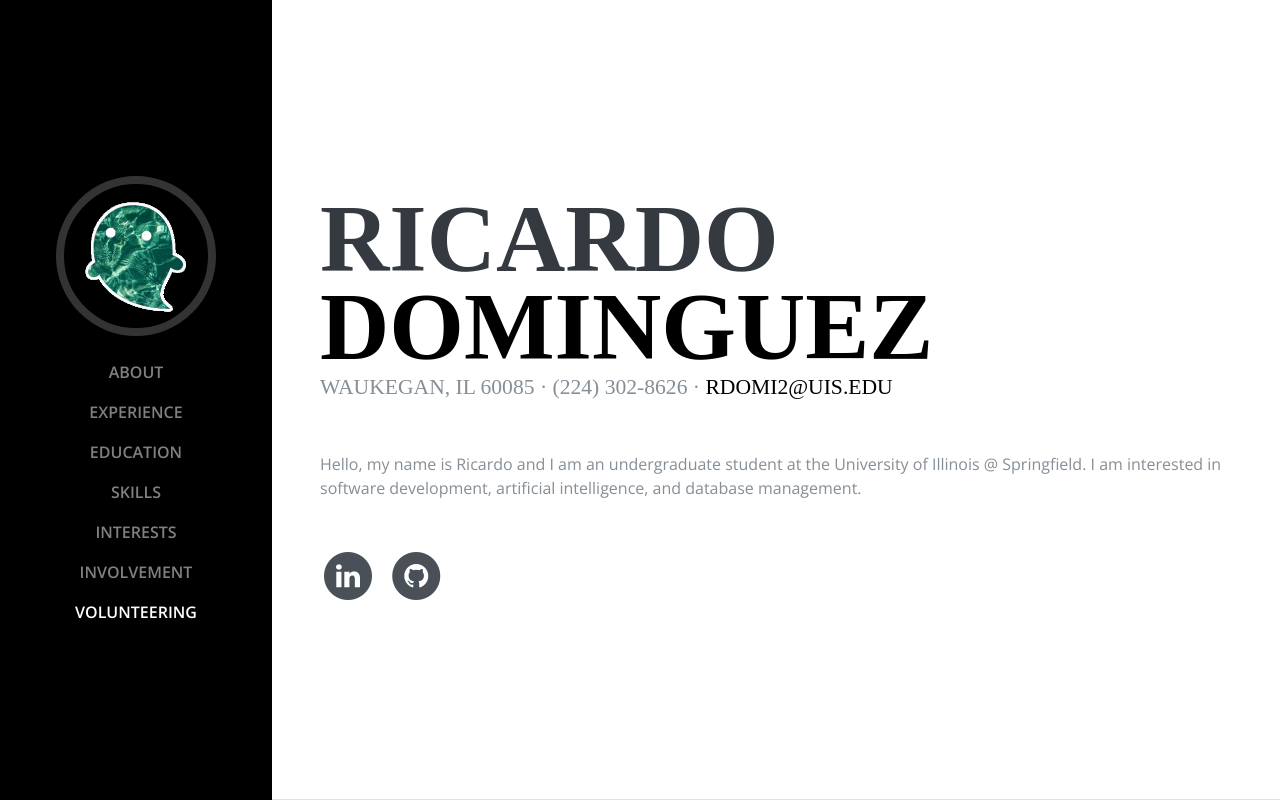
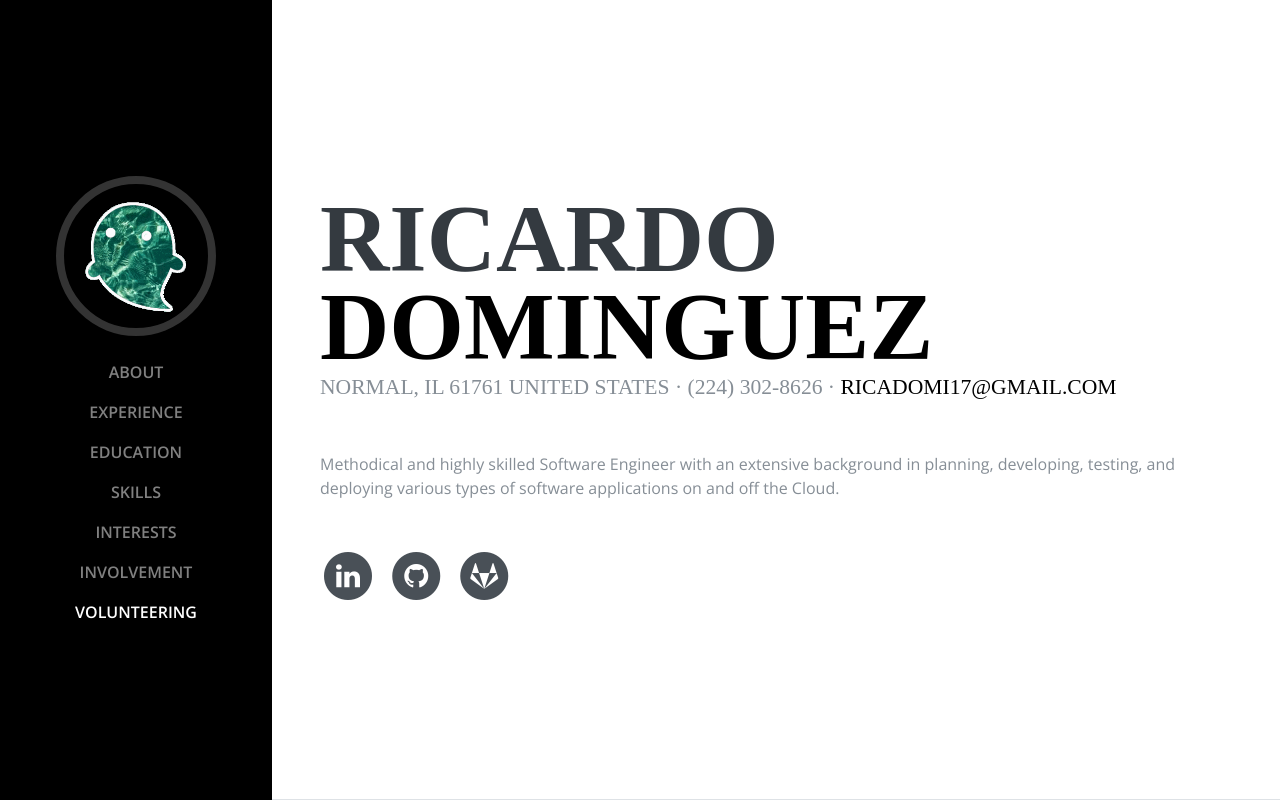
Before and after one commit to ricdominguez/ricdominguez.github.io, a plain HTML site: page index.html in a window 1280 px wide. Shown: the top 800 px of the page. Drawn offline with nearby package versions, Linux system fonts and the light colour scheme; a web font is replaced by a local one.

Commit message:
Update several files

```diff
--- a/index.html
+++ b/index.html
@@ -58,10 +58,13 @@
           <h1 class="mb-0">Ricardo
             <span class="text-primary">Dominguez</span>
           </h1>
-          <div class="subheading mb-5">Waukegan, IL 60085 · (224) 302-8626 ·
-            <a href="mailto:rdomi2@uis.edu">rdomi2@uis.edu</a>
+          <div class="subheading mb-5">
+              Normal, IL 61761 United States · (224) 302-8626 · <a href="mailto:ricadomi17@gmail.com">ricadomi17@gmail.com</a>
           </div>
-          <p class="mb-5">Hello, my name is Ricardo and I am an undergraduate student at the University of Illinois @ Springfield. I am interested in software development, artificial intelligence, and database management.</p>
+          <p class="mb-5">
+              Methodical and highly skilled Software Engineer with an extensive background in planning, developing,
+              testing, and deploying various types of software applications on and off the Cloud.
+          </p>
           <ul class="list-inline list-social-icons mb-0">
               <li class="list-inline-item">
                   <a href="https://www.linkedin.com/in/ricardo-dominguez-242923198">
@@ -76,6 +79,14 @@
                       <span class="fa-stack fa-lg">
                           <i class="fa fa-circle fa-stack-2x"></i>
                           <i class="fa fa-github fa-stack-1x fa-inverse"></i>
+                      </span>
+                  </a>
+              </li>
+              <li class="list-inline-item">
+                  <a href="https://github.com/ricdominguez">
+                      <span class="fa-stack fa-lg">
+                          <i class="fa fa-circle fa-stack-2x"></i>
+                          <i class="fa fa-gitlab fa-stack-1x fa-inverse"></i>
                       </span>
                   </a>
               </li>
```
Also changed, not shown: package.json (deleted, +0 -43 lines), 2 other files. Lines whose indentation alone changed are shown as unchanged.
